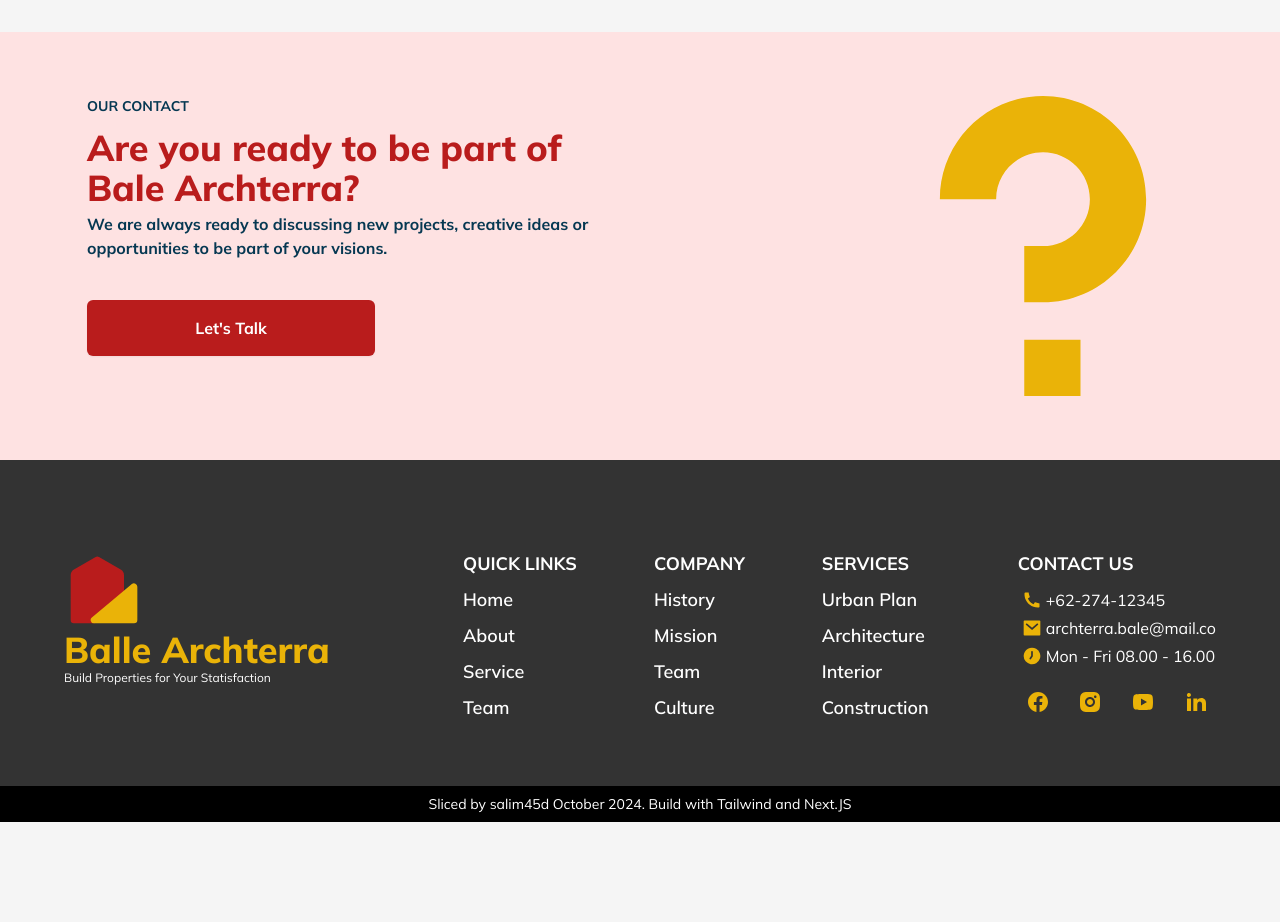
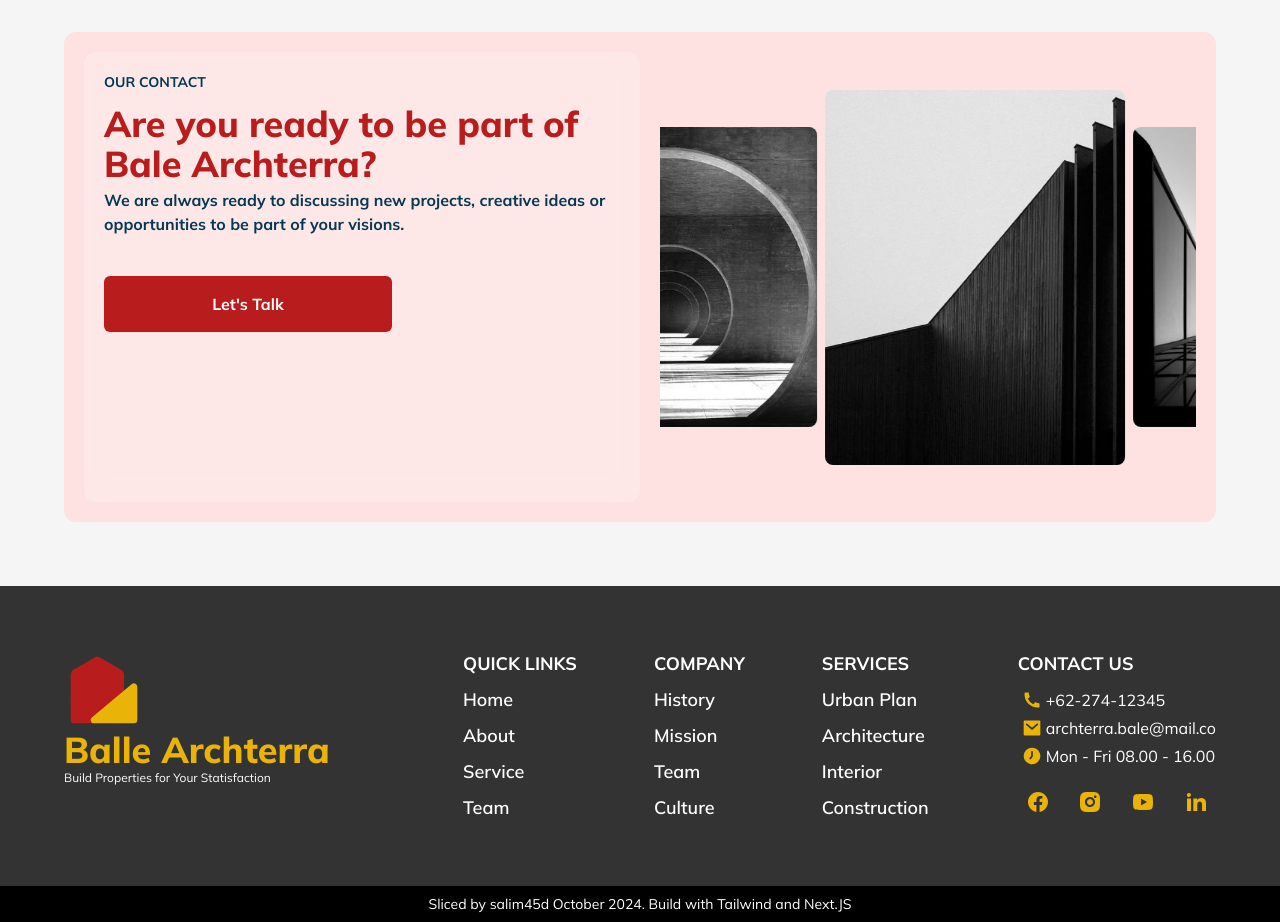
Before and after one commit to salim45d/bale-archterra, a Next.js app: page /contact in a window 1280 px wide. Shown: the part 1180-2102 px from the top of the page. Before the commit the page ends 2002 px from the top, so only its background shows below. Built offline with nearby package versions, Linux system fonts and the light colour scheme.

Commit message:
fix: Change Banner

```diff
--- a/src/components/about/imagesSwiperGalery.tsx
+++ b/src/components/about/imagesSwiperGalery.tsx
@@ -2,7 +2,7 @@ import ImagesThumbsSwiper from "./components/imagesThumbsSwiper";
 
 export default function ImagesSwiperGalery() {
   return (
-    <div className="bg-[whitesmoke] hidden lg:flex lg:justify-center lg:px-[5%] lg:py-[2%]">
+    <div className="hidden lg:flex lg:justify-center lg:px-[5%] lg:py-[2%]">
       <ImagesThumbsSwiper />
     </div>
   );
--- a/src/components/footer/banner.tsx
+++ b/src/components/footer/banner.tsx
@@ -3,6 +3,8 @@ import { MotionDiv, variantUpslide } from "../motion/motion";
 import TitleSlice from "../tittle/title";
 import ITitle from "@/types/title.interface";
 import RedButton from "../button/redButton";
+import ImagesSwiperGalery from "../about/imagesSwiperGalery";
+import ImageSliderAbout from "../about/imagesSliderAbout";
 
 export default function BannerContactUS() {
   const title: ITitle = {
@@ -12,33 +14,27 @@ export default function BannerContactUS() {
       "We are always ready to discussing new projects, creative ideas or opportunities to be part of your visions.",
   };
   return (
-    <section className="p-[5%] bg-red-100 flex justify-center">
+    <section className="px-[5%] pb-[5%] flex justify-center">
       <MotionDiv
         initial="initial"
         whileInView="animate"
         viewport={{ once: true }}
         variants={variantUpslide}
         custom={1}
-        className="flex max-w-7xl"
+        className="lg:max-w-7xl w-full rounded-xl bg-red-100 backdrop-blur-2xl p-5 flex flex-col-reverse md:flex-row"
       >
-        <div className="text-left w-full sm:w-1/2">
+        <div className="text-left bg-white/20 rounded-xl p-5 backdrop-blur-md w-full md:w-1/2">
           <TitleSlice
             subtitle={title.subtitle}
             title={title.title}
             quote={title.quote}
           />
-          <div className="text-left mb-3">
+          <div className="">
             <RedButton href={"/contact"} tittle={"Let's Talk"} />
           </div>
         </div>
-        <div className="w-1/2 sm:flex sm:justify-end">
-          <img
-            src="../question.svg"
-            alt="Contact us"
-            width={300}
-            height={300}
-            className=""
-          />
+        <div className="w-full md:w-1/2 md:pl-5">
+          <ImageSliderAbout />
         </div>
       </MotionDiv>
     </section>
--- a/src/components/footer/footer.tsx
+++ b/src/components/footer/footer.tsx
@@ -11,7 +11,7 @@ export default function Footer() {
 
   return (
     <footer className="">
-      <div className="bg-[#333333] py-[5%] pt-[7%] flex justify-center">
+      <div className="bg-[#333333] py-[5%] flex justify-center">
         <div className="grid grid-cols-1 lg:grid-cols-[2fr_4fr_1fr] gap-4 md:gap-3 text-white w-[90%] lg:max-w-7xl">
           <div className="col-span-3 lg:col-span-1 mb-5">
             <Image
--- a/src/components/team/teamHome.tsx
+++ b/src/components/team/teamHome.tsx
@@ -11,7 +11,7 @@ export default function TeamsHome() {
         custom={1}
         initial="initial"
         whileInView="animate"
-        className={`grid grid-cols-1 md:grid-cols-2 p-5 sm:p-10 gap-5 sm:gap-8 lg:gap-5 max-w-7xl overflow-hidden bg-red-100 rounded-xl`}
+        className={`grid grid-cols-1 md:grid-cols-2 p-5 gap-5 sm:gap-8 lg:gap-5 max-w-7xl overflow-hidden bg-red-100 rounded-xl`}
       >
         <TeamPhotos />
         <TeamsTittle display={""} />
```
